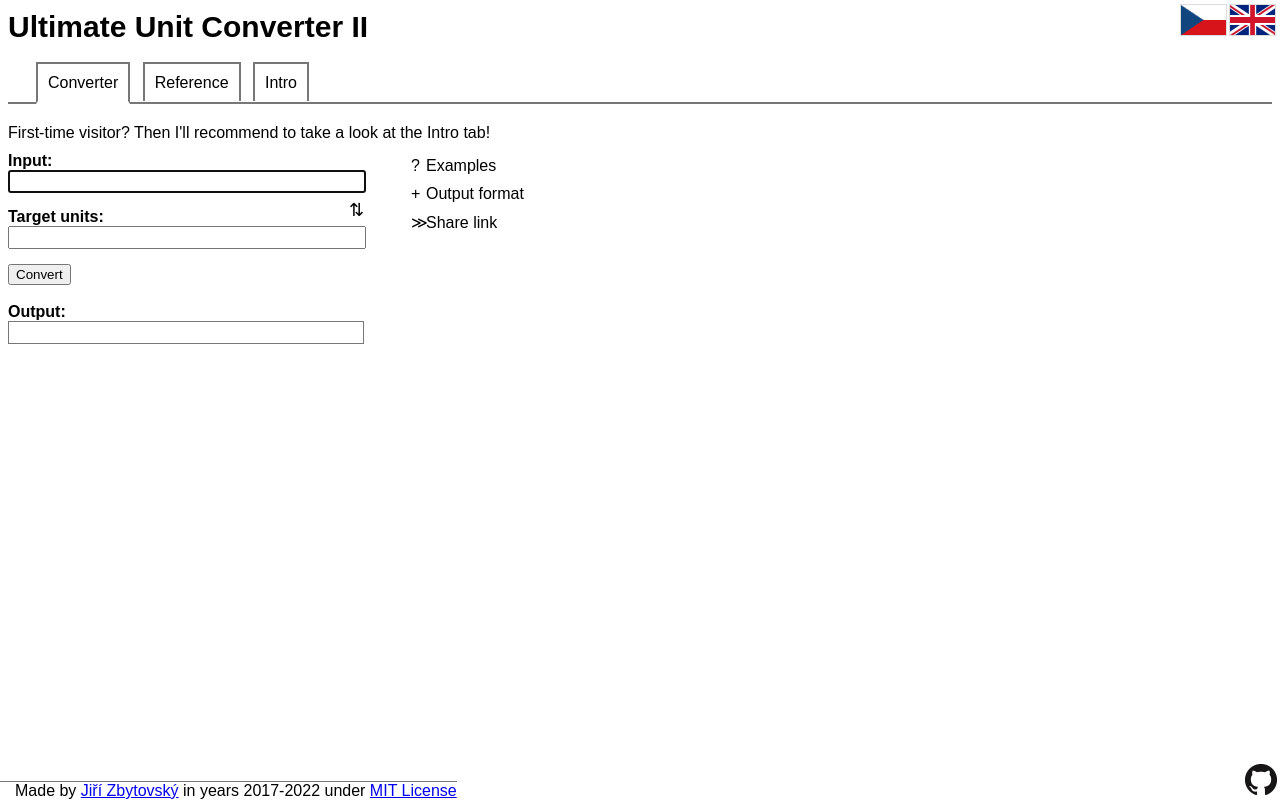
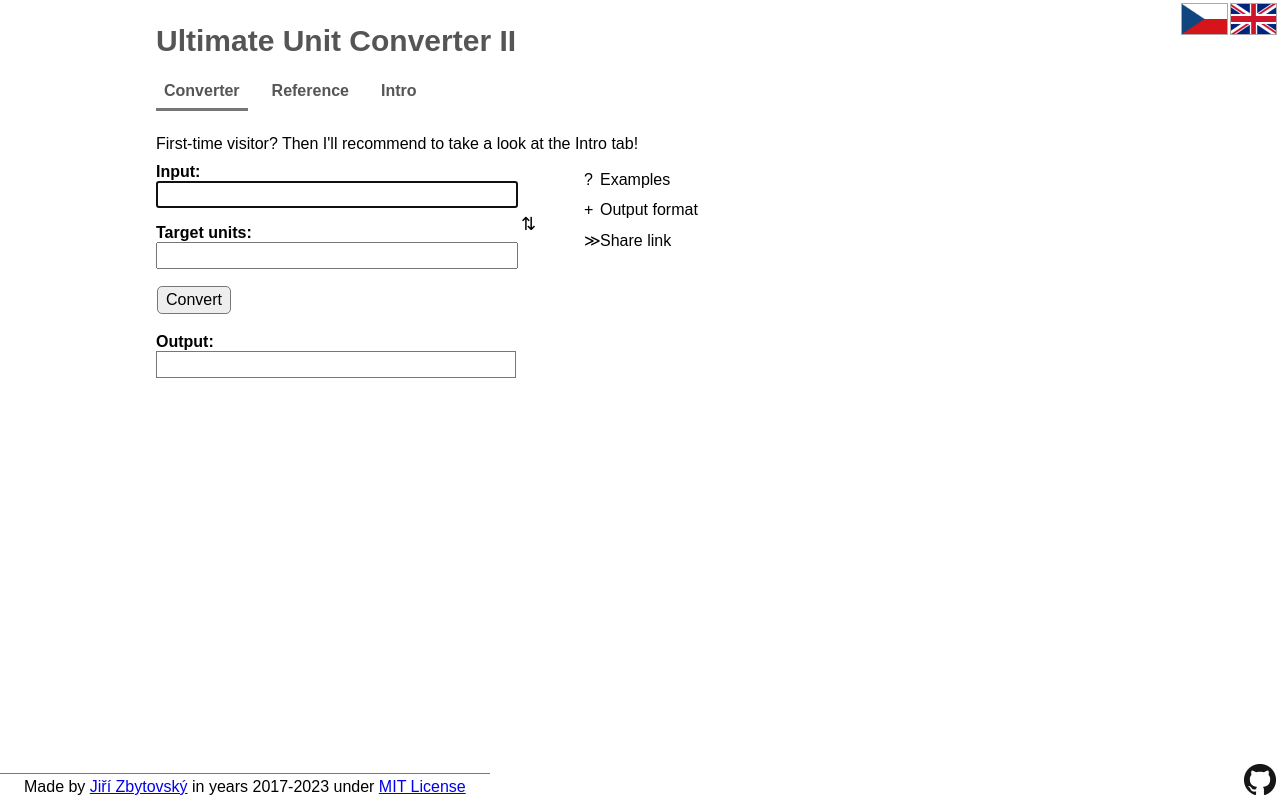
Before and after one commit to Lemonexe/UUC, a PHP site: page / in a window 1280 px wide. Run offline with PHP 8.4, Linux system fonts and the light colour scheme; data that the repository does not hold is empty; some libraries are stand-ins or nearby versions.

Commit message:
major CSS & text overhaul ✨

```diff
--- a/_dev/todoUUC.txt
+++ b/_dev/todoUUC.txt
@@ -1,3 +1 @@
 Remake macro as pure JS?
-Restyle with flex
-...rewrite the entire thing into TS, React, lol xD
--- a/app/controller.js
+++ b/app/controller.js
@@ -14,7 +14,7 @@ app.controller('ctrl', function($scope, $http, $timeout) {
 	//generate ng-style for inputCode textarea
 	$scope.textareaStyle = () => ({width: CS.inputCodeWidth || '350px', height: CS.inputCodeHeight || '150px'});
 	//generate ng-style for currently active tab button
-	$scope.tabButtonStyle = tab => CS.tab === tab ? ({'border-bottom': '3px solid white'}) : ({});
+	$scope.tabButtonStyle = tab => CS.tab === tab ? ({'border-bottom': '3px solid var(--border)'}) : ({});
 	//generate ng-style for tutorial window
 	$scope.tutorialStyle = () => ({top: CS.tutorial.top+'px', left: CS.tutorial.left+'px', width: CS.tutorial.width+'px'});
 
@@ -221,7 +221,7 @@ app.controller('ctrl', function($scope, $http, $timeout) {
 
 			const USDk = res.data.rates['USD']; //because default base is EUR while UUC is USD-centric
 			const timestamp = new Date(res.data.timestamp * 1000);
-			$scope.currencyTimestamp = timestamp.toLocaleDateString() + ' ' + timestamp.toLocaleTimeString();
+			$scope.currencyTimestamp = timestamp.toLocaleDateString();
 
 			//fill values for all currencies
 			for(let c of Currencies) {
@@ -342,7 +342,7 @@ app.controller('ctrl', function($scope, $http, $timeout) {
 		},
 		//use an example
 		ex: function(key) {[CS.input, CS.target] = this.examples[key]; $scope.fullConversion();},
-		newWindow: {step: 0, top: 120, left: 400, width: 600}, //new tutorial window
+		newWindow: {step: 0, top: 120, left: 420, width: 600}, //new tutorial window
 
 		//examples as array [input, target]
 		examples: {
@@ -354,6 +354,7 @@ app.controller('ctrl', function($scope, $http, $timeout) {
 			brackets: ['4.186 J/(°C*g) ', 'Btu/(°F lb)'],
 			numbers: ['7,42e-3', '%'],
 			spaces: ['  4   CZK / ( kW *h)  ', '€ / MJ'],
+			tight: ['km / 5min', 'km/h'],
 			powers: ['kg * m2 * s^(-3)', 'W'],
 			radioactiveDecay: ['500 mg * _e^(-72 h / (8.0197 d))', 'mg'],
 			volumeABC: ['18mm * 6.5cm * 22cm  +  230 ml', 'l'],
@@ -363,7 +364,7 @@ app.controller('ctrl', function($scope, $http, $timeout) {
 			kgcm2: ['kg * _g / cm2 ', 'psi'],
 			poundal: ['lb * ft / s2 ', 'N'],
 			oersted: ['T / _mu', 'Oe'],
-			pi: ['45°', '_pi'],
+			pi: ['45°', 'π'],
 			targetNumber: ['96', '12'],
 			gasFlow: ['7000 Nm3 / h * 28 g/mol', 't/h'],
 			gasConc: ['25 mg / Nm3 / (34 g/mol)', 'ppm'],
--- a/app/misc.js
+++ b/app/misc.js
@@ -105,7 +105,7 @@ function ECMA6test() {
 	}
 }
 
-//Maintenance function that cannot be accessed by GUI. Conflicts are written in debug div. Quadratic time complexity (in relation to Units)
+//Maintenance function that cannot be accessed by GUI. Quadratic time complexity (in relation to Units)
 function unitConflicts() {
 	//create another database that maps each id and alias to the original unit object (just like in convert_parse.js)
 	const UnitIdMap = Units.map(item => ({id: item.id, ref: item}));
@@ -148,5 +148,6 @@ function unitConflicts() {
 			(i !== u) && determineConflict(UnitIdMap[u], UnitIdMap[i]);
 		}
 	}
-	document.getElementById('debug').innerHTML = conflicts.length + ' conflicts<br>' + conflicts.join('<br>');
+	console.log('%cCONFLICTS:', 'font-size: 16px; font-weight: bold');
+	conflicts.forEach(item => console.log(item))
 }
--- a/app/style.css
+++ b/app/style.css
@@ -1,75 +1,154 @@
-/*
-	This CSS
-	Is a mess
+/* DESIGN TOKENS  */
+:root {
+	--highlight: #ffa;
+	--border: #777;
+	--border-light: #aaa;
+	--border-dark: #444;
+	--headline: #555;
+	--background: #eee;
+}
 
-(a stylish haiku by Lemonexe)
-*/
-
-/*GENERIC*/
-body {font-family: Arial;}
-p {max-width: 1200px;}
+/* GENERIC */
 h1 {
 	font-size: 30px;
-	margin-top: 10px;
-	margin-bottom: 30px;
+	margin-top: 8px;
+	margin-bottom: 16px;
+	color: var(--headline);
 }
-h2 {
-	margin-top: 10px;
-	margin-bottom: 10px;
+li {margin-bottom: 8px;}
+input[type="button"] {cursor: pointer;}
+.bigButton {
+    padding: 4px 8px 4px 8px;
+    font-size: 16px;
+    background-color: var(--background);
+    margin: 1px;
+    border: 1px solid var(--border);
+    border-radius: 5px;
 }
-li {margin-bottom: 5px;}
-input[type="button"] {cursor: pointer;}
+.bigButton:hover {
+	background-color: var(--background);
+	margin: 0px;
+	border-width: 2px;
+}
 .fakeLink {
-	color: #0000ee;
+	color: #00e;
 	cursor: pointer;
 	text-decoration: underline;
 }
 .code {
 	font-family: 'Courier New', 'Courier', 'Consolas';
-	background-color: #f0f0f0;
+	background-color: var(--background);
 }
-.expandable {display: inline-block; width: 15px; margin-bottom: 10px}
+.subtle {color: var(--border)}
 
 
 
-/*CONVERT*/
+/* LAYOUT */
+body {
+	display: flex;
+	font-family: Arial;
+	margin: 0px;
+	overflow-y: scroll;
+}
+#centeredContainer {
+	margin: auto;
+	max-width: 1000px;
+	flex-grow: 1;
+}
+#contentContainer {
+	position: relative;
+	padding: 16px;
+	padding-bottom: 40px; /* prevent overlap with footer */
+}
+
+#tabButtonContainer {
+	display: flex;
+	justify-content: flex-start;
+	flex-direction: row;
+	gap: 16px;
+	margin-bottom: 24px;
+	color: var(--headline);
+}
+.tabButton {
+	padding: 8px;
+	background-color: white;
+	font-weight: bold;
+	cursor: pointer;
+}
+
+#lang {
+	z-index: 8;
+	position: absolute; top: 0px; right: 0px;
+	padding: 2px;
+}
+#lang > img {
+	width: 45px; height: 30px;
+	margin: 1px;
+	border: 1px solid var(--border-light);
+	cursor: pointer;
+}
+#lang > img:hover {
+	margin: 0px;
+	border: 2px solid var(--border-dark);
+}
+
+#footer {
+	position: fixed; left: 0px; bottom: 0px;
+	padding: 4px;
+	padding-left: 24px;
+	padding-right: 24px;
+	background-color: white;
+	border-top: 1px solid var(--border);
+}
+#githubLogo {
+	position: fixed; bottom: 0px; right: 0px;
+	margin-right: 4px;
+}
+
+
+
+/* CONVERT */
 .inputBox {
-	margin-bottom: 15px;
+	margin-bottom: 16px;
 	width: 350px;
-	padding: 2px;
+	padding: 4px;
 }
 .outputBox {
 	display: inline-block;
-	height: 17px;
-	min-width: 350px;
-	padding: 2px;
-	border: 1px solid #777777;
-	margin-bottom: 20px;
-	margin-right: -2px; /*because of Ctrl+C icon*/
-}
-#convertContainer {
-	float: left;
-	position: relative;
-	margin-right: 40px;
+	height: 17px; /* empirical to match textinput with .inputBox */
+	border: 1px solid var(--border);
+	margin-right: -2px; /* because of Ctrl+C icon */
 }
 #inputAutocomplete {
-	width: 20px; height: 23px; padding-left: 15px;
+	width: 20px; height: 27px; /* empirical to match textinput with .inputBox */
 }
-#paramContainer {
-	float: left;
-	padding: 5px;
-	padding-right: 0px;
+.convertContainer {
+	display: flex;
+	justify-content: flex-start;
+	flex-direction: row;
+	flex-wrap: wrap;
+	gap: 20px;
 }
+.convertContainer > div {position: relative;}
 .numSelector {
 	border: none;
 	outline: none;
-	width: 35px;
+	width: 32px;
+}
+.expandable {
+	display: inline-block;
+	width: 16px;
+	margin-bottom: 12px;
 }
 /*status texts*/
 .ok {color: green;}
 .warn {color: darkorange;}
 .err {font-weight: bold; color: red;}
-.statusAppear {animation-name: appear; animation-timing-function: linear; animation-duration: 0.5s;}
+.statusAppear {
+	animation-name: appear;
+	animation-timing-function: linear;
+	animation-duration: 0.5s;
+}
 @keyframes appear {
 	0%   {opacity: 0;}
 	100% {opacity: 1;}
@@ -77,81 +156,47 @@ input[type="button"] {cursor: pointer;}
 
 
 
-/*REFERENCES*/
-.reference {white-space: pre-wrap;} /*just a dirty trick to allow angular generated line breaks even without ng-sanitize*/
-.highlight {background-color: #ffff90;}
-.example {
-	position: absolute;
-	left: 230px;
-	font-style: italic;
-}
+/* REFERENCES */
+.reference {white-space: pre-wrap;} /* just a dirty trick to allow angular generated line breaks even without ng-sanitize */
+.highlight {background-color: var(--highlight);}
 
 
 
-/*MISCELLANEOUS ELEMENTS*/
-#tabButtonContainer {
-	padding-left: 20px;
-	padding-bottom: 10px;
-	margin-bottom: 20px;
-	border-bottom: 2px solid #777777;
-}
-.tabButton {
-	padding: 10px;
-	margin-left: 8px;
-	background-color: white;
-	border: 2px solid #777777;
-	border-bottom: none;
-	cursor: pointer;
-}
-#footerDefense {height: 20px;}
-#footer {
-	position: fixed;
-	left: 0px;
-	bottom: 0px;
-	padding-left: 15px;
-	background-color: white;
-	border-top: 1px solid #777777;
-}
-#lang {
-	position: absolute;
-	top: 0px;
-	right: 0px;
-	padding: 3px;
-	cursor: pointer;
-}
-#lang > img {
-	width: 45px; height: 30px;
-	margin: 1px; border: 1px solid #dddddd;
-}
-#lang > img:hover {margin: 0px; border: 2px solid #999999;}
-#githubLogo {
-	position: fixed; bottom: 0px; right: 0px;
-	margin-right: 3px;
-}
+/* MISCELLANEOUS ELEMENTS */
 #tutorial {
 	position: absolute;
 	z-index: 10;
 	background-color: white;
-	border: 2px solid #777777;
+	border: 1px solid var(--border);
 }
 #tutorialBar {
 	width: 100%;
-	background-color: #d0d0d0;
-	border-bottom: 1px solid #777777;
-	cursor: move;
+	background-color: var(--background);
+	border-bottom: 1px solid var(--border);
 	text-align: center;
 	height: 21px;
+	cursor: move;
 }
-.tutorialSection {padding: 10px; padding-top: 0px;}
+.tutorialSection {
+	padding: 12px;
+	padding-top: 0px;
+}
+.Xbutton {
+	position: absolute; top:-1px; right: -1px;
+}
 #sharelinkBox {
 	z-index: 20;
 	position: absolute;
-	border: 1px solid #777777;
+	border: 1px solid var(--border);
 	background-color: rgba(250, 250, 250, 0.9);
-	padding: 5px;
+	padding: 8px;
 }
 .copyEffStatic {color: green; opacity: 0;}
-.copyEffect {animation-name: flick; animation-timing-function: linear; animation-duration: 1s;}
+.copyEffect {
+	animation-name: flick;
+	animation-timing-function: linear;
+	animation-duration: 1s;
+}
 @keyframes flick {
 	0%   {opacity: 0;}
 	15%  {opacity: 1;}
--- a/index.php
+++ b/index.php
@@ -1,5 +1,5 @@
 <?php //version of resources, to prevent caching of old .js and .html files when a new version is built
-	$v = 10;
+	$v = 11;
 ?>
 <!DOCTYPE html>
 <html ng-app="UUC" ng-controller="ctrl">
@@ -23,8 +23,11 @@
 		<link rel="stylesheet" href="app/style.css?v=<?php echo $v;?>">
 	</head>
 	<body ng-mousemove="mouseMove($event)" ng-mouseup="mouseUp()" ng-mouseleave="mouseLeave($event)">
+
 <div id="lang"><img src="res/CZ.png" ng-click="changeLang('cz')"><img src="res/EN.png" ng-click="changeLang('en')"></div>
 
+<div id="centeredContainer">
+	<div id="contentContainer">
 		<h1>Ultimate Unit Converter II</h1>
 
 		<!-- TOP MENU -->
@@ -51,24 +54,24 @@
 							<li>UUC je možné přidat do prohlížeče jako vyhledávač a mít jej tak rychle po ruce! <a class="fakeLink" ng-click="changeTab('searchEngine')">Návod (pro Chrome či Edge)</a></li>
 							<li>Pokud vám zde chybí vaše oblíbená jednotka či konstanta a rádi byste ji zde viděli, <a href="mailto:zbytek@gmail.com">kontaktujte mě</a></li>
 							<li>Pokud máte nápad na vylepšení této aplikace, neváhejte <a href="mailto:zbytek@gmail.com">mě kontaktovat</a></li>
-					<li>Pokud sami programujete a máte zájem o zdrojový kód, navštivte <a href="https://github.com/Lemonexe/UUC">Github repozitář</a></li>
+							<li>Pokud sami programujete a máte zájem o zdrojový kód, navštivte <a href="https://github.com/Lemonexe/UUC" target="_blank">Github repozitář</a></li>
 						</ol>
 					</p>
 				</cz>
 				<en>
-			<p>Ultimate Unit Converter II welcomes you!<br>If you're here for the first time, <b>click <a ng-click="TF.initTutorial()" class="fakeLink">here</a> to open an interactive tutorial</b> that will show you the most important features and use cases of UUC.</p>
+					<p>Ultimate Unit Converter II welcomes you!<br>If you're here for the first time, <b>click <a ng-click="TF.initTutorial()" class="fakeLink">here</a> to open an interactive tutorial</b> that will show you the most useful features of UUC.</p>
 					<p><b>What is so special about UUC?</b></p>
-			<p> While you can find lots of different converters for various units, there isn't one that could convert units <i>in absolutely any</i> dimension – a product of several units in various powers.
+					<p> While you can find lots of different converters for various units, there isn't one that could convert units <i>in any</i> dimension <i>whatsoever</i> – meaning a product of several units in various powers.
 					With UUC you'll never again have to ponder, which number you're supposed to mulitply or divide with, because this program will understand any physical quantity expression and convert it to a unit of choice with corresponding dimension.</p>
 					<p>In addition to simple conversion, UUC now also offers macros, where you can code simple calculations. The advantage over other programs is the possibility to actually enter physical quantities instead of just plain numbers, so UUC can automatically process them, convert units and check for consistency.<br>
 					This feature is initially hidden, here you can enable it: <input type="checkbox" ng-model="CS.showMacroTab"></p>
 					<p>
 						<b>Notes:</b>
 						<ol>
-					<li>Now you can add UUC to your browser as a search engine so as to access it quickly and conveniently! <a class="fakeLink" ng-click="changeTab('searchEngine')">Instructions (for Chrome or Edge)</a></li>
+							<li>Now you can add UUC to your browser as a search engine so as to quickly access it! <a class="fakeLink" ng-click="changeTab('searchEngine')">Instructions (for Chrome or Edge)</a></li>
 							<li>If you are missing your favorite unit or constant and would like to see it here, you can <a href="mailto:zbytek@gmail.com">contact me</a></li>
 							<li>If you have an idea how to enhance the application, you can <a href="mailto:zbytek@gmail.com">contact me</a></li>
-					<li>If you are a programmer interested in the source code, see the <a href="https://github.com/Lemonexe/UUC">Github repository</a></li>
+							<li>If you are a programmer interested in the source code, see the <a href="https://github.com/Lemonexe/UUC" target="_blank">Github repository</a></li>
 						</ol>
 					</p>
 				</en>
@@ -76,17 +79,22 @@
 
 		<!-- REFERENCE TAB -->
 			<div ng-switch-when="help">
+				<p>
 					<cz>
 						V databázi je {{databaseCount}} položek, z toho {{Units.length}} je právě zobrazeno.<br>
-			Jednotky měn byly načteny z externí stránky v {{currencyTimestamp}}.<br><br>
-			Zde můžete napsat jednotku (či její název), aby byl seznam omezen na jednotky se stejným rozměrem (1 pro bezrozměrné, _ pro seznam konstant):<br>
+						Jednotky měn byly aktualizovány v {{currencyTimestamp}}.
 					</cz>
 					<en>
 						There are {{databaseCount}} items in database with {{Units.length}} currently listed.<br>
-			Currency units have been loaded from external website at {{currencyTimestamp}}.<br><br>
-			You can write a unit (or its name) here to filter the ones with same dimension (1 for dimensionless, _ for list of constants):<br>
+						Currency units have been updated at {{currencyTimestamp}}.
 					</en>
-		<input type="text" class="inputBox" ng-model="CS.filter" ng-change="listenForHelp()">
+				</p>
+				<b><cz>Vyhledat jednotky:</cz><en>Search units:</en></b><br>
+				<input type="text" class="inputBox" ng-model="CS.filter" ng-change="listenForHelp()" style="margin-bottom: 4px"><br>
+				<div class="subtle" style="margin-bottom: 24px">
+					<cz>(filtruje jednotky se stejným rozměrem, 1 pro bezrozměrné, _ pro seznam vestavěných konstant)</cz>
+					<en>(filters units with the same dimension, 1 for dimensionless, _ for list of built-in constants)</en>
+				</div>
 
 				<p ng-repeat="u in Units">
 					<span class="reference" ng-class="{highlight: $index === 0 && highlightFirst}"><b>{{u.name[CS.lang]}}</b>{{buildUnitEntry(u)}}</span>
@@ -95,34 +103,36 @@
 
 		<!-- MAIN TAB -->
 			<div ng-switch-when="converter">
-		<div ng-if="!CS.hideTutorialLink" style="margin-bottom: 10px;">
+				<div ng-if="!CS.hideTutorialLink" style="margin-bottom: 10px">
 					<cz>Jste zde poprvé? Pak doporučuji navštívit záložku Úvod!</cz>
 					<en>First-time visitor? Then I'll recommend to take a look at the Intro tab!</en>
 				</div>
+				<div class="convertContainer">
 				<!-- left container -->
-		<div id="convertContainer">
-			<a ng-click="flip()" style="position: absolute; right: 2px; top: 47px; font-size: 18px; cursor: pointer;">⇅</a>
+					<div style="min-width: 400px">
 						<b><cz>Vstup:</cz><en>Input:</en></b><br>
 						<input type="text" class="inputBox" ng-model="CS.input" ng-keyup="listenForConvert($event)" ng-change="autoforget()" tabindex="1" autofocus><!--comment to suppress whitespace, lol!
 						--><select ng-if="CS.history.length > 0" ng-model="ctrl.autocomplete" id="inputAutocomplete" ng-change="autocomplete(0)">
 							<option ng-repeat="opt in CS.history track by $index" ng-value="$index">{{opt.input + (opt.target ? ' > ' + opt.target : '')}}</option>
-			</select><br>
+						</select>
+						<a ng-click="flip()" style="position: absolute; left: 365px; top: 50px; font-size: 18px; cursor: pointer">⇅</a>
+						<br>
 
 						<b><cz>Cílové jednotky:</cz><en>Target units:</en></b><br>
 						<input type="text" class="inputBox" ng-model="CS.target" ng-keyup="listenForConvert($event)" ng-change="autoforget()" tabindex="2">
 						<br>
-			<input type="button" ng-value="'Převést'.trans()" ng-click="fullConversion()" tabindex="3">
+						<input type="button" ng-value="'Převést'.trans()" ng-click="fullConversion()" class="bigButton" tabindex="3">
 						<br><br>
 						<b><cz>Výstup:</cz><en>Output:</en></b>
 						<span ng-show="ctrl.copyoutput" ng-class="ctrl.copyclass" class="copyEffStatic"><cz>úspěšně zkopírováno</cz><en>copied successfully</en></span><br>
-			<span class="outputBox">{{composeResult()}}</span>
-			<span ng-show="availableCtrlC && result && result.output && result.status < 2" ng-click="copyOutput()" style="cursor: copy;" title="Ctrl+C">📋</span><br>
+						<span class="inputBox outputBox">{{composeResult()}}</span>
+						<span ng-show="availableCtrlC && result && result.output && result.status < 2" ng-click="copyOutput()" style="cursor: copy" title="Ctrl+C">📋</span><br>
 					</div>
 				<!-- right container -->
-		<div id="paramContainer">
-			<a ng-click="TF.showExamplesOnly()" style="cursor: pointer;"><span class="expandable">?</span><cz>Příklady</cz><en>Examples</en></a><br>
+					<div style="padding: 8px">
+						<a ng-click="TF.showExamplesOnly()" style="cursor: pointer"><span class="expandable">?</span><cz>Příklady</cz><en>Examples</en></a><br>
 
-			<a ng-click="CS.showParams = !CS.showParams" style="cursor: pointer;"><span class="expandable">{{CS.showParams ? '–' : '+'}}</span><cz>Formát výstupu</cz><en>Output format</en></a>
+						<a ng-click="CS.showParams = !CS.showParams" style="cursor: pointer"><span class="expandable">{{CS.showParams ? '–' : '+'}}</span><cz>Formát výstupu</cz><en>Output format</en></a>
 						<div ng-show="CS.showParams">
 							<label><input type="radio" ng-model="CS.params.spec" value="auto" ng-change="updateFormat()"> <cz>automatický</cz><en>automatic</en></label><br>
 							<label><input type="radio" ng-model="CS.params.spec" value="digits" ng-change="updateFormat()"> <cz>počet platných cifer</cz><en>significant digits</en>: </label>
@@ -133,13 +143,13 @@
 							<label><input type="checkbox" ng-model="CS.params.exp" ng-change="updateFormat()"> <cz>vždy vědecký zápis</cz><en>always scientific notation</en></label>
 						</div>
 						<br>
-			<a ng-click="ctrl.sharelink = !ctrl.sharelink" style="cursor: pointer;"><span class="expandable">≫</span><cz>Sdílet odkaz</cz><en>Share link</en></a>
+						<a ng-click="ctrl.sharelink = !ctrl.sharelink" style="cursor: pointer"><span class="expandable">≫</span><cz>Sdílet odkaz</cz><en>Share link</en></a>
 						<span ng-show="ctrl.copylink" ng-class="ctrl.copyclass" class="copyEffStatic"><cz>úspěšně zkopírováno</cz><en>copied successfully</en></span><br>
 						<div id="sharelinkBox" ng-show="ctrl.sharelink">
 							<div ng-show="availableCtrlC">
 								<cz>Kliknutím zkopírujete do schránky odkaz na tuto konverzi</cz>
 								<en>Click to copy the link with this conversion to clipboard</en><br>
-					<span ng-click="copySharelink()" style="cursor: copy;" title="Ctrl+C">📋 <span class="fakeLink" style="cursor: copy;">{{getSharelink()}}</span></span>
+								<span ng-click="copySharelink()" style="cursor: copy" title="Ctrl+C">📋 <span class="fakeLink" style="cursor: copy">{{getSharelink()}}</span></span>
 							</div>
 							<div ng-show="!availableCtrlC">
 								<cz>❗ Schránka není dostupná, protože spojení je nezabezpečené. Zkuste otevřít v</cz>
@@ -148,8 +158,8 @@
 							</div>
 						</div>
 					</div>
+				</div>
 			<!-- below containers -->
-		<div style="display: block; clear: both;"></div>
 				<div ng-if="result" ng-class="statusAppear">
 					<br><b><cz>Stav:</cz><en>Status:</en></b><br>
 					<span ng-repeat="m in result.messages track by $index" ng-class="statusClass">{{m}}<br></span>
@@ -164,15 +174,15 @@
 				</p>
 				<b><cz>Kód:</cz><en>Code:</en></b><br>
 				<textarea ng-model="CS.inputCode" ng-keyup="listenForRun($event)" ng-style="textareaStyle()" resize-observer autofocus spellcheck="false"></textarea><br>
-		<input type="button" ng-value="'Spustit (F2)'.trans()" ng-click="runCode()">
-		<a target="_blank" ng-href="{{documentation}}"><input type="button" ng-value="'Dokumentace'.trans()"></a><br>
+				<input type="button" ng-value="'Spustit (F2)'.trans()" ng-click="runCode()" class="bigButton">
+				<a target="_blank" ng-href="{{documentation}}"><input type="button" ng-value="'Dokumentace'.trans()" class="bigButton"></a><br><br>
 				<b><cz>Výstup:</cz><en>Output:</en></b><br>
 				<div ng-if="resultCode"><span ng-repeat="m in resultCode track by $index">{{m}}<br></span></div>
 			</div>
 
 		<!-- SEARCHENGINE TAB (hidden from topmenu) -->
 			<div ng-switch-when="searchEngine">
-		<h2>Chrome <cz>nebo</cz><en>or</en> Edge</h2>
+				<p><b>Chrome <cz>nebo</cz><en>or</en> Edge</p></b>
 				<p><cz>Není třeba nic instalovat, jen provést jednoduché nastavení:</cz>
 				<en>No need to install anything, it can be done in the settings:</en></p>
 				<ol>
@@ -202,11 +212,11 @@
 				</en>
 
 				<cz>
-			<h2>Ostatní prohlížeče</h2>
+					<p><b>Ostatní prohlížeče</p></b>
 					<p>Bohužel, tyto prohlížeče neumožňují uživatelům definovat vlastní vyhledávač, avšak možná toho lze dosáhnout pomocí určitých doplňků.</p>
 					<p>Pokud takové doplňky využíváte, budete muset sami zjistit, jak definovat klíčové slovo uuc. Promiňte!</p>
 				</cz><en>
-			<h2>Other browsers</h2>
+					<p><b>Other browsers</p></b>
 					<p>Unfortunately, these browsers don't allow users to define a custom search engine, although you can probably achieve it using certain addons.</p>
 					<p>If you do use such an addon, you will have to figure out by yourself how to define the uuc keyword. Sorry about that!</p>
 				</en>
@@ -216,12 +226,12 @@
 
 		<!-- OTHER ELEMENTS (such as floating tutorial window)-->
 		<div id="tutorial" ng-if="CS.tutorial" ng-style="tutorialStyle()" ng-include="'res/tutorial.html?v=<?php echo $v;?>'"></div>
+	</div>
+</div>
 
-<div id="debug"></div>
-<div id="footerDefense"></div>
 <div id="footer">
-	<cz>Vytvořil <a href="http://jira.zby.cz/">Jiří Zbytovský</a> v letech 2017-2022 pod <a href="https://github.com/Lemonexe/UUC/blob/master/LICENSE">licencí MIT</a></cz>
-	<en>Made by <a href="http://jira.zby.cz/">Jiří Zbytovský</a> in years 2017-2022 under <a href="https://github.com/Lemonexe/UUC/blob/master/LICENSE">MIT License</a></en>
+	<cz>Vytvořil <a href="http://jira.zby.cz/">Jiří Zbytovský</a> v letech 2017-2023 pod <a href="https://github.com/Lemonexe/UUC/blob/master/LICENSE">licencí MIT</a></cz>
+	<en>Made by <a href="http://jira.zby.cz/">Jiří Zbytovský</a> in years 2017-2023 under <a href="https://github.com/Lemonexe/UUC/blob/master/LICENSE">MIT License</a></en>
 </div>
 
 <a id="githubLogo" href="https://github.com/Lemonexe/UUC" target="_blank" title="github"><img src="res/GitHub-Mark-32px.png"></a>
```
Also changed, not shown: res/tutorial.html (+52 -44 lines). Lines whose indentation alone changed are shown as unchanged.
